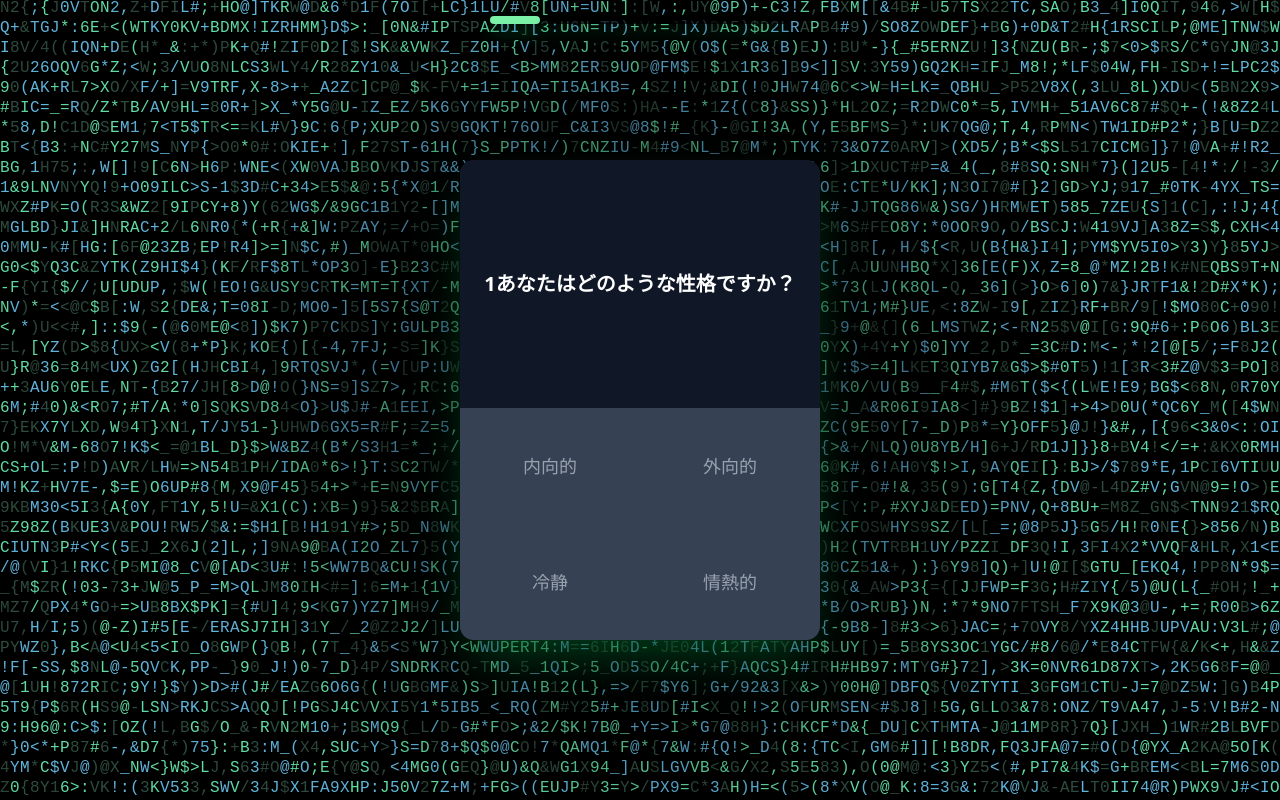
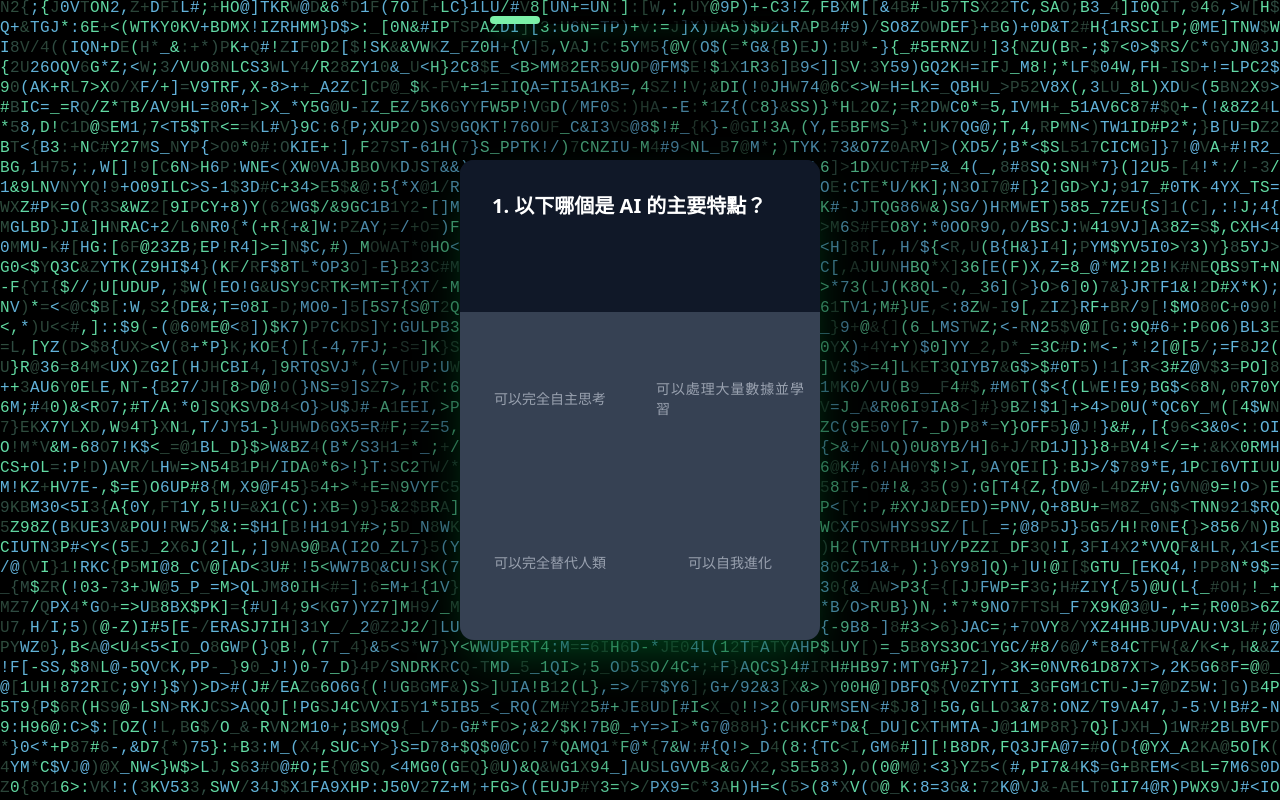
Before and after one commit to liuchiawei/ai-quiz, a Next.js app: page /quiz in a window 1280 px wide. Built offline with nearby package versions, Linux system fonts and the light colour scheme.

Commit message:
feature - quiz loading animation

```diff
--- a/components/QuizCard.tsx
+++ b/components/QuizCard.tsx
@@ -1,6 +1,6 @@
 'use client'
 import { motion } from 'framer-motion'
-import { Button } from '@/components/ui/button'
+import DecryptedText from './decryptedText'
 
 export default function QuizCard({ question, options, correctAnswer, onAnswer }: { question: string, options: string[], correctAnswer: number, onAnswer: (isCorrect: boolean) => void }) {
   return (
@@ -9,12 +9,12 @@ export default function QuizCard({ question, options, correctAnswer, onAnswer }:
       animate={{ opacity: 1, y: 0 }}
       transition={{ type: 'spring', bounce: 0.5, duration: 1, ease: "easeOut" }}
       className='w-[360px] h-[480px] flex flex-col items-center justify-center bg-gray-900 shadow-2xl shadow-green-700/50 rounded-xl overflow-hidden'>
-      <div data-quiz-question className='w-full h-full p-4 flex items-center justify-center bg-gray-900'>
-        <p className='text-xl font-bold text-white text-justify'>{question}</p>
+      <div data-quiz-question className='w-full h-48 p-8 flex items-start justify-between bg-gray-900'>
+        <DecryptedText text={question} sequential={true} speed={18} animateOn='view' className='text-xl font-bold text-white text-justify' encryptedClassName='text-teal-600 text-sm'/>
       </div>
       <div data-quiz-options className='w-full h-full grid grid-cols-2 *:size-full *:rounded-none *:cursor-pointer'>
         {options.map((option, index) => (
-          <Button key={index} variant={'ghost'} onClick={() => onAnswer(index === (correctAnswer - 1))} className={`text-lg text-gray-400 bg-gray-700 hover:bg-gray-900 hover:inset-shadow-sm hover:inset-shadow-black/70 hover:text-gray-100 ${index === (correctAnswer - 1) ? 'active:bg-cyan-400' : 'active:bg-rose-400'}`}>{option}</Button>
+          <div key={index} onClick={() => onAnswer(index === (correctAnswer - 1))} className={`w-full h-full flex items-center justify-center p-4 text-sm md:text-md text-justify text-gray-400 bg-gray-700 hover:bg-gray-900 hover:inset-shadow-sm hover:inset-shadow-black/70 hover:text-gray-100 ${index === (correctAnswer - 1) ? 'active:bg-green-400' : 'active:bg-rose-400'}`}>{option}</div>
         ))}
       </div>
     </motion.div>
--- a/components/ResultCard.tsx
+++ b/components/ResultCard.tsx
@@ -1,9 +1,11 @@
-"use client";
+'use client';
 
-import { motion } from "framer-motion";
-import { Herr_Von_Muellerhoff } from "next/font/google";
+import { motion } from "motion/react";
+import { Button } from "@/components/ui/button";
+import { RotateCcw } from "lucide-react";
+import { useEffect, useState } from "react";
 
-export default function ResultCard({ score }: { score: number }) {
+export default function ResultCard({ score, onRestart }: { score: number, onRestart: () => void }) {
   return (
     <motion.div
       initial={{ opacity: 0, y: 50 }}
@@ -48,6 +50,12 @@ export default function ResultCard({ score }: { score: number }) {
       >
         comment here.
       </motion.p>
+      <Button
+        className="rounded-full size-8 cursor-pointer"
+        onClick={onRestart}
+      >
+        <RotateCcw className="size-4" />
+      </Button>
     </motion.div>
   );
 }
--- /dev/null
+++ b/components/decryptedText.tsx
@@ -0,0 +1,250 @@
+"use client";
+
+import { useEffect, useState, useRef } from "react";
+import { motion } from "framer-motion";
+
+interface DecryptedTextProps {
+  text: string;
+  speed?: number;
+  maxIterations?: number;
+  sequential?: boolean;
+  revealDirection?: "start" | "end" | "center";
+  useOriginalCharsOnly?: boolean;
+  characters?: string;
+  className?: string;
+  encryptedClassName?: string;
+  parentClassName?: string;
+  animateOn?: "view" | "hover";
+  [key: string]: any;
+}
+
+export default function DecryptedText({
+  text,
+  speed = 50,
+  maxIterations = 10,
+  sequential = false,
+  revealDirection = "start",
+  useOriginalCharsOnly = false,
+  characters = "ABCDEFGHIJKLMNOPQRSTUVWXYZabcdefghijklmnopqrstuvwxyz!@#$%^&*()_+",
+  className = "",
+  parentClassName = "",
+  encryptedClassName = "",
+  animateOn = "hover",
+  ...props
+}: DecryptedTextProps) {
+  const [displayText, setDisplayText] = useState<string>(text);
+  const [isHovering, setIsHovering] = useState<boolean>(false);
+  const [isScrambling, setIsScrambling] = useState<boolean>(false);
+  const [revealedIndices, setRevealedIndices] = useState<Set<number>>(
+    new Set()
+  );
+  const [hasAnimated, setHasAnimated] = useState<boolean>(false);
+  const containerRef = useRef<HTMLSpanElement>(null);
+
+  useEffect(() => {
+    let interval: NodeJS.Timeout;
+    let currentIteration = 0;
+
+    const getNextIndex = (revealedSet: Set<number>): number => {
+      const textLength = text.length;
+      switch (revealDirection) {
+        case "start":
+          return revealedSet.size;
+        case "end":
+          return textLength - 1 - revealedSet.size;
+        case "center": {
+          const middle = Math.floor(textLength / 2);
+          const offset = Math.floor(revealedSet.size / 2);
+          const nextIndex =
+            revealedSet.size % 2 === 0 ? middle + offset : middle - offset - 1;
+
+          if (
+            nextIndex >= 0 &&
+            nextIndex < textLength &&
+            !revealedSet.has(nextIndex)
+          ) {
+            return nextIndex;
+          }
+          for (let i = 0; i < textLength; i++) {
+            if (!revealedSet.has(i)) return i;
+          }
+          return 0;
+        }
+        default:
+          return revealedSet.size;
+      }
+    };
+
+    const availableChars = useOriginalCharsOnly
+      ? Array.from(new Set(text.split(""))).filter((char) => char !== " ")
+      : characters.split("");
+
+    const shuffleText = (
+      originalText: string,
+      currentRevealed: Set<number>
+    ): string => {
+      if (useOriginalCharsOnly) {
+        const positions = originalText.split("").map((char, i) => ({
+          char,
+          isSpace: char === " ",
+          index: i,
+          isRevealed: currentRevealed.has(i),
+        }));
+
+        const nonSpaceChars = positions
+          .filter((p) => !p.isSpace && !p.isRevealed)
+          .map((p) => p.char);
+
+        for (let i = nonSpaceChars.length - 1; i > 0; i--) {
+          const j = Math.floor(Math.random() * (i + 1));
+          [nonSpaceChars[i], nonSpaceChars[j]] = [
+            nonSpaceChars[j],
+            nonSpaceChars[i],
+          ];
+        }
+
+        let charIndex = 0;
+        return positions
+          .map((p) => {
+            if (p.isSpace) return " ";
+            if (p.isRevealed) return originalText[p.index];
+            return nonSpaceChars[charIndex++];
+          })
+          .join("");
+      } else {
+        return originalText
+          .split("")
+          .map((char, i) => {
+            if (char === " ") return " ";
+            if (currentRevealed.has(i)) return originalText[i];
+            return availableChars[
+              Math.floor(Math.random() * availableChars.length)
+            ];
+          })
+          .join("");
+      }
+    };
+
+    if (isHovering) {
+      setIsScrambling(true);
+      interval = setInterval(() => {
+        setRevealedIndices((prevRevealed) => {
+          if (sequential) {
+            if (prevRevealed.size < text.length) {
+              const nextIndex = getNextIndex(prevRevealed);
+              const newRevealed = new Set(prevRevealed);
+              newRevealed.add(nextIndex);
+              setDisplayText(shuffleText(text, newRevealed));
+              return newRevealed;
+            } else {
+              clearInterval(interval);
+              setIsScrambling(false);
+              return prevRevealed;
+            }
+          } else {
+            setDisplayText(shuffleText(text, prevRevealed));
+            currentIteration++;
+            if (currentIteration >= maxIterations) {
+              clearInterval(interval);
+              setIsScrambling(false);
+              setDisplayText(text);
+            }
+            return prevRevealed;
+          }
+        });
+      }, speed);
+    } else {
+      setDisplayText(text);
+      setRevealedIndices(new Set());
+      setIsScrambling(false);
+    }
+
+    return () => {
+      if (interval) clearInterval(interval);
+    };
+  }, [
+    isHovering,
+    text,
+    speed,
+    maxIterations,
+    sequential,
+    revealDirection,
+    characters,
+    useOriginalCharsOnly,
+  ]);
+
+  useEffect(() => {
+    if (animateOn !== "view") return;
+
+    const observerCallback = (entries: IntersectionObserverEntry[]) => {
+      entries.forEach((entry) => {
+        if (entry.isIntersecting && !hasAnimated) {
+          setIsHovering(true);
+          setHasAnimated(true);
+        }
+      });
+    };
+
+    const observerOptions = {
+      root: null,
+      rootMargin: "0px",
+      threshold: 0.1,
+    };
+
+    const observer = new IntersectionObserver(
+      observerCallback,
+      observerOptions
+    );
+    const currentRef = containerRef.current;
+    if (currentRef) {
+      observer.observe(currentRef);
+    }
+
+    return () => {
+      if (currentRef) observer.unobserve(currentRef);
+    };
+  }, [animateOn, hasAnimated]);
+
+  useEffect(() => {
+    setHasAnimated(false);
+    setRevealedIndices(new Set());
+    setDisplayText(text);
+    setIsScrambling(false);
+    setIsHovering(false);
+  }, [text]);
+
+  const hoverProps =
+    animateOn === "hover"
+      ? {
+          onMouseEnter: () => setIsHovering(true),
+          onMouseLeave: () => setIsHovering(false),
+        }
+      : {};
+
+  return (
+    <motion.span
+      ref={containerRef}
+      className={`inline-block whitespace-pre-wrap ${parentClassName}`}
+      {...hoverProps}
+      {...props}
+    >
+      <span className="sr-only">{displayText}</span>
+
+      <span aria-hidden="true">
+        {displayText.split("").map((char, index) => {
+          const isRevealedOrDone =
+            revealedIndices.has(index) || !isScrambling || !isHovering;
+
+          return (
+            <span
+              key={index}
+              className={isRevealedOrDone ? className : encryptedClassName}
+            >
+              {char}
+            </span>
+          );
+        })}
+      </span>
+    </motion.span>
+  );
+}
--- a/data/quiz.json
+++ b/data/quiz.json
@@ -1,38 +1,38 @@
 [
   {
     "id": 1,
-    "question": "1あなたはどのような性格ですか？",
-    "options": ["内向的", "外向的", "冷静", "情熱的"],
-    "correctAnswer": 1
+    "question": "1. 以下哪個是 AI 的主要特點？",
+    "options": ["可以完全自主思考", "可以處理大量數據並學習", "可以完全替代人類", "可以自我進化"],
+    "correctAnswer": 2
   },
   {
     "id": 2,
-    "question": "2あなたはどのような趣味ですか？",
-    "options": ["読書", "旅行", "ゲーム", "料理"],
-    "correctAnswer": 1
+    "question": "2. 機器學習是 AI 的一個重要分支，它的主要特點是？",
+    "options": ["需要人類明確編程所有規則", "可以從數據中自動學習和改進", "只能執行預設的任務", "不需要任何數據輸入"],
+    "correctAnswer": 2
   },
   {
     "id": 3,
-    "question": "3あなたはどのような仕事をしていますか？",
-    "options": ["IT", "医療", "教育", "金融"],
-    "correctAnswer": 1
+    "question": "3. 深度學習與傳統機器學習的主要區別在於？",
+    "options": ["使用更多的數據", "使用更複雜的數學模型", "使用多層神經網絡", "運行速度更快"],
+    "correctAnswer": 3
   },
   {
     "id": 4,
-    "question": "4あなたはどのような性格ですか？",
-    "options": ["内向的", "外向的", "冷静", "情熱的"],
-    "correctAnswer": 1
+    "question": "4. 以下哪個是 AI 的倫理挑戰？",
+    "options": ["計算能力不足", "數據存儲空間有限", "隱私和偏見問題", "編程語言限制"],
+    "correctAnswer": 3
   },
   {
     "id": 5,
-    "question": "5あなたはどのような性格ですか？",
-    "options": ["内向的", "外向的", "冷静", "情熱的"],
-    "correctAnswer": 1
+    "question": "5. AI 在醫療領域的主要應用不包括？",
+    "options": ["疾病診斷", "藥物研發", "手術執行", "患者護理"],
+    "correctAnswer": 3
   },
   {
     "id": 6,
-    "question": "6あなたはどのような性格ですか？",
-    "options": ["内向的", "外向的", "冷静", "情熱的"],
+    "question": "6. 以下哪個是 AI 發展的關鍵因素？",
+    "options": ["計算機硬體進步", "互聯網速度", "顯示器技術", "鍵盤設計"],
     "correctAnswer": 1
   }
 ]
```
Also changed, not shown: components/QuizBoard.tsx (+20 -2 lines), package.json (+4 -4 lines), 1 other file (tests, documents, lock files or other folders).
